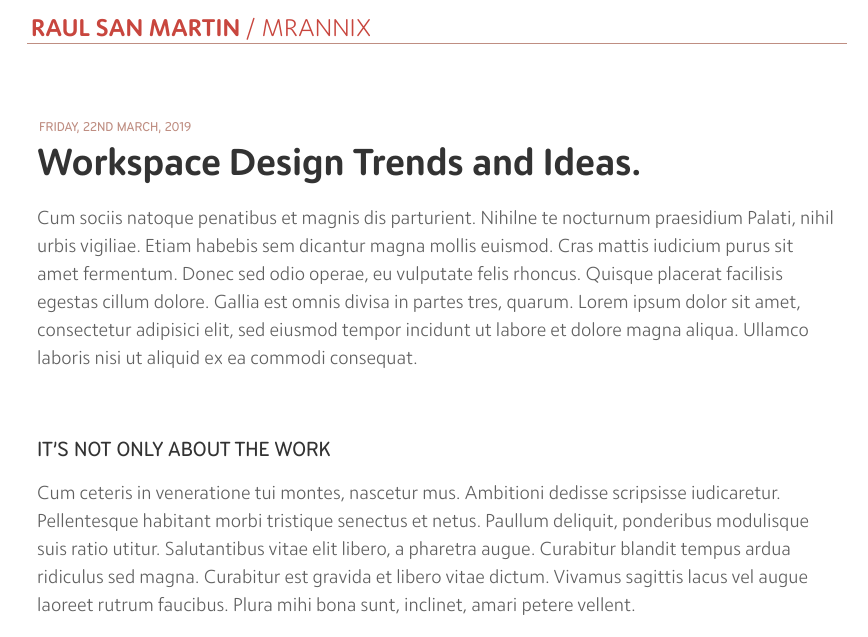
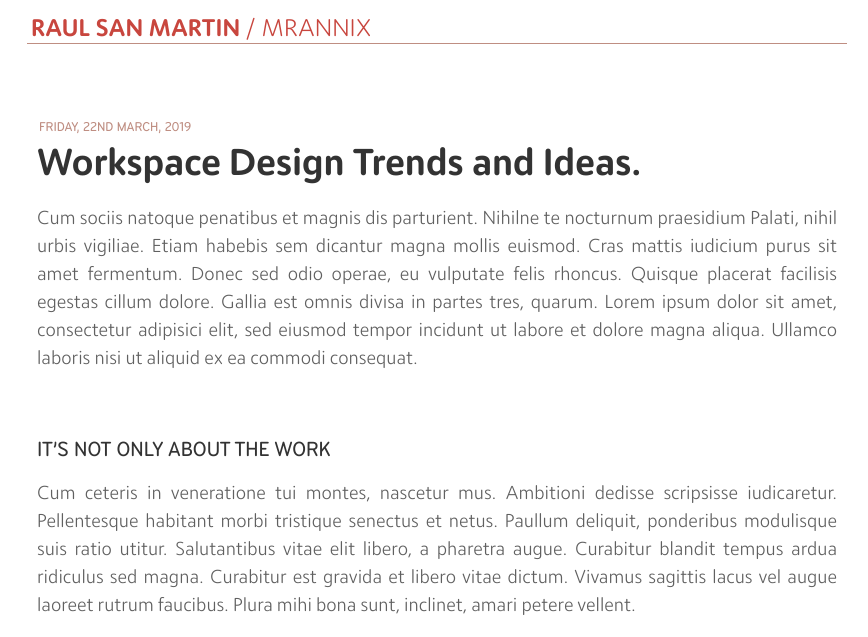
Before and after one commit to MrAnnix/MrAnnix.github.io, a Jekyll site: the page built from _posts/2019-03-22-workspace-design-trends-and-ideas.md, in a window 1280 px wide. Shown: the top 637 px of the page, without its empty margins (203-1071 px from the left). Built offline with Jekyll 4.4.1, drawn with Linux system fonts in a browser that asks for light colours.

Commit message:
Update _common.scss

```diff
--- a/_sass/_common.scss
+++ b/_sass/_common.scss
@@ -474,6 +474,10 @@ code,pre,tt {
     font-size: 14pt
 }
 
+.post .text p {
+    text-align: justify
+}
+
 .post .text p>code,.post .text p>bloc,.post .text li>code,.post .text li>bloc,.post .text blockquote>code,.post .text blockquote>bloc {
     font-size: 13pt
 }
@@ -490,6 +494,11 @@ code,pre,tt {
     .post .text blockquote {
         font-size: 12pt
     }
+}
+
+.post .text img {
+    display: block;
+    margin: 0 auto
 }
 
 .post .text blockquote {
```
